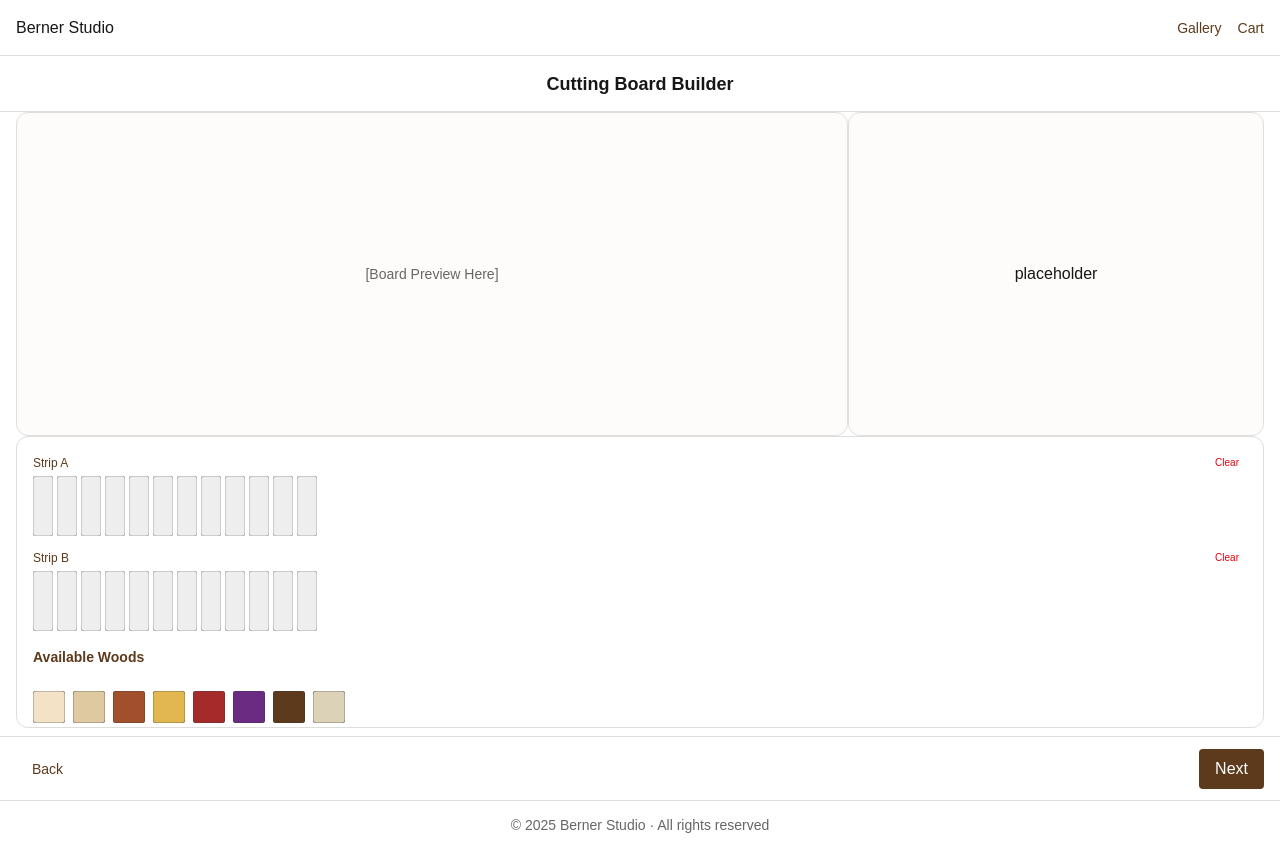
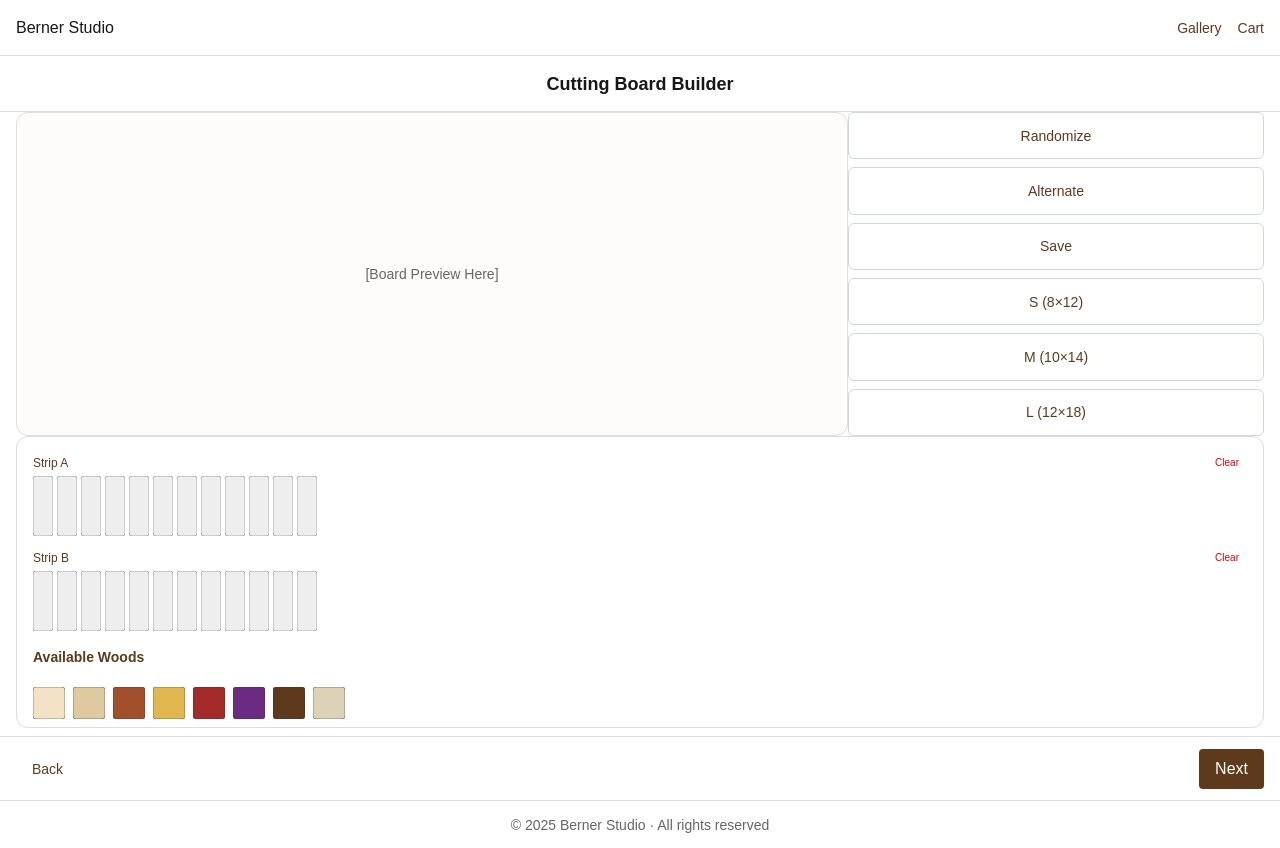
Before and after one commit to seantolbert/bsfrontend, a Next.js app: page /board-builder in a window 1280 px wide. Built offline with nearby package versions, Linux system fonts and the light colour scheme.

Commit message:
sizeselector changed to opption selector as we are adding randomizer and alternate functionality for further preview control

```diff
--- a/src/components/BoardBuilderLayout.tsx
+++ b/src/components/BoardBuilderLayout.tsx
@@ -2,7 +2,7 @@ import TopNav from "./TopNav";
 import BoardPreview from "./BoardPreview";
 import BoardControls from "./BoardControls";
 import BottomNav from "./BottomNav";
-import SizeSelector from "./controls/SizeSelector";
+import OptionSelector from "./controls/OptionSelector";
 
 export default function BoardBuilderLayout() {
   return (
@@ -11,12 +11,12 @@ export default function BoardBuilderLayout() {
         <TopNav />
       </div>
       <div className="flex-1 flex flex-col">
-        <div className="flex-1 flex">
-          <div className="flex-2 overflow-hidden pl-4">
+        <div className="flex-1 flex px-4">
+          <div className="flex-2 overflow-hidden ">
             <BoardPreview />
           </div>
-          <div className="flex-1 overflow-hidden pr-4">
-            <SizeSelector />
+          <div className="flex-1 overflow-hidden">
+            <OptionSelector />
           </div>
         </div>
         <div className="h-[300px] px-4 pb-2">
--- a/src/components/controls/AvailableWoods.tsx
+++ b/src/components/controls/AvailableWoods.tsx
@@ -19,10 +19,23 @@ export default function AvailableWoods() {
 
   return (
     <div className="mt-4">
-      <h4 className="text-sm font-semibold mb-2 text-[#5e3a1c]">
-        Available Woods
-      </h4>
+      {/* Top Row: Left label and top-right selected wood name + price */}
+      <div className="flex justify-between items-center mb-1">
+        <h4 className="text-sm font-semibold text-[#5e3a1c]">
+          Available Woods
+        </h4>
 
+        {selectedWood && (
+          <div className="flex items-center gap-2 text-[11px] text-[#5e3a1c] font-medium">
+            <span className="whitespace-nowrap">
+              Selected: {selectedWood.name}
+            </span>
+            <span className="text-[10px] text-[#888] italic">+ $0.00</span>
+          </div>
+        )}
+      </div>
+
+      {/* Wood tile row */}
       <div className="flex gap-2 overflow-x-auto">
         {WOODS.map((wood) => (
           <div
@@ -39,12 +52,6 @@ export default function AvailableWoods() {
           </div>
         ))}
       </div>
-
-      {selectedWood && (
-        <div className="text-center mt-1 text-[11px] text-[#5e3a1c] font-medium">
-          {selectedWood.name}
-        </div>
-      )}
     </div>
   );
 }
--- /dev/null
+++ b/src/components/controls/OptionSelector.tsx
@@ -0,0 +1,56 @@
+"use client";
+
+import { useBoardBuilder } from "@/contexts/BoardBuilderContext";
+
+const SIZES = [
+  { id: "small", label: "S (8×12)" },
+  { id: "medium", label: "M (10×14)" },
+  { id: "large", label: "L (12×18)" },
+];
+
+export default function SizeSelector() {
+  const { boardSize, setBoardSize } = useBoardBuilder();
+
+  return (
+    <div className="h-full flex flex-col justify-between gap-2">
+      {/* Top 3 functional buttons */}
+      <button
+        onClick={() => console.log("Randomize clicked")}
+        className="flex-1 w-full rounded-md text-sm font-medium border border-gray-300 text-[#5e3a1c] bg-white px-2 py-2 hover:bg-[#f5f1ec] transition"
+      >
+        Randomize
+      </button>
+      <button
+        onClick={() => console.log("Alternate clicked")}
+        className="flex-1 w-full rounded-md text-sm font-medium border border-gray-300 text-[#5e3a1c] bg-white px-2 py-2 hover:bg-[#f5f1ec] transition"
+      >
+        Alternate
+      </button>
+      <button
+        onClick={() => console.log("Save clicked")}
+        className="flex-1 w-full rounded-md text-sm font-medium border border-gray-300 text-[#5e3a1c] bg-white px-2 py-2 hover:bg-[#f5f1ec] transition"
+      >
+        Save
+      </button>
+
+      {/* Bottom 3 buttons: board sizes */}
+      {SIZES.map((size) => (
+        <button
+          key={size.id}
+          onClick={() => setBoardSize(size.id)}
+          className={`
+            flex-1 w-full rounded-md text-sm font-medium border px-2 py-2
+            transition-all
+            ${
+              boardSize === size.id
+                ? "bg-[#5e3a1c] text-white border-[#5e3a1c]"
+                : "bg-white text-[#5e3a1c] border-gray-300"
+            }
+          `}
+        >
+          {size.label}
+        </button>
+      ))}
+    </div>
+  );
+}
--- a/src/components/controls/SizeSelector.tsx
+++ /dev/null
@@ -1,9 +0,0 @@
-"use client";
-
-export default function SizeSelector() {
-  return (
-    <div className="bg-[#fdfcfb] border border-[#e2ded9] rounded-xl h-full flex items-center justify-center">
-      <div>placeholder</div>
-    </div>
-  );
-}
```
